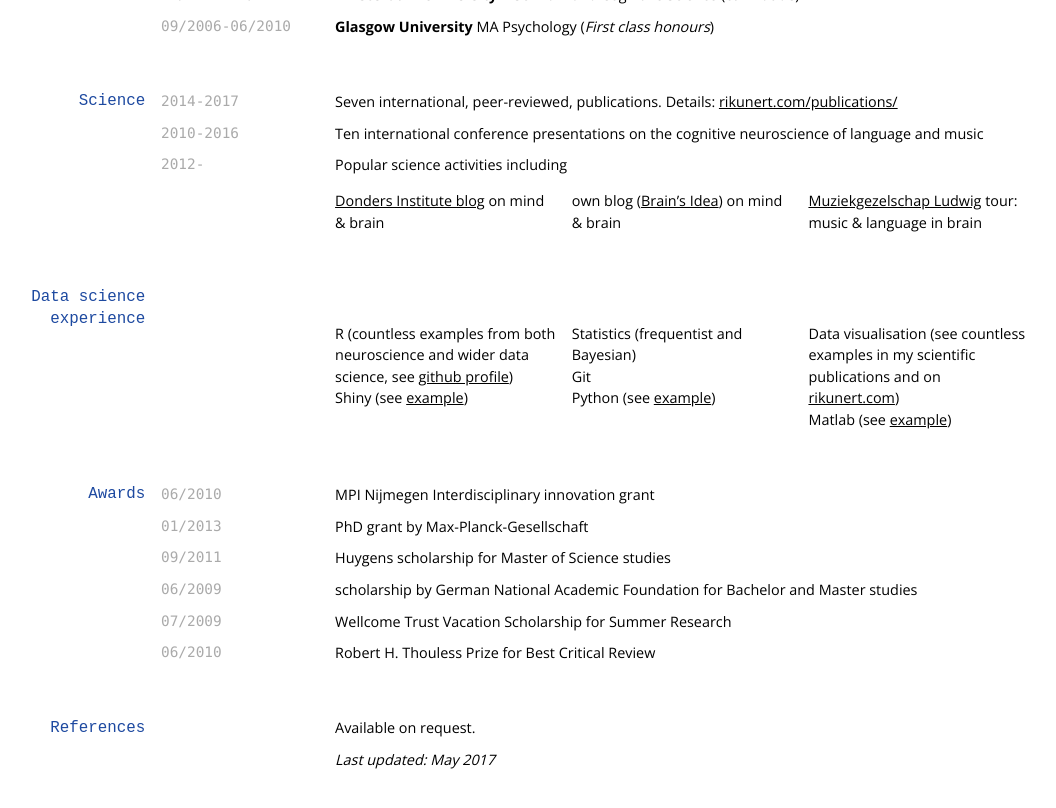
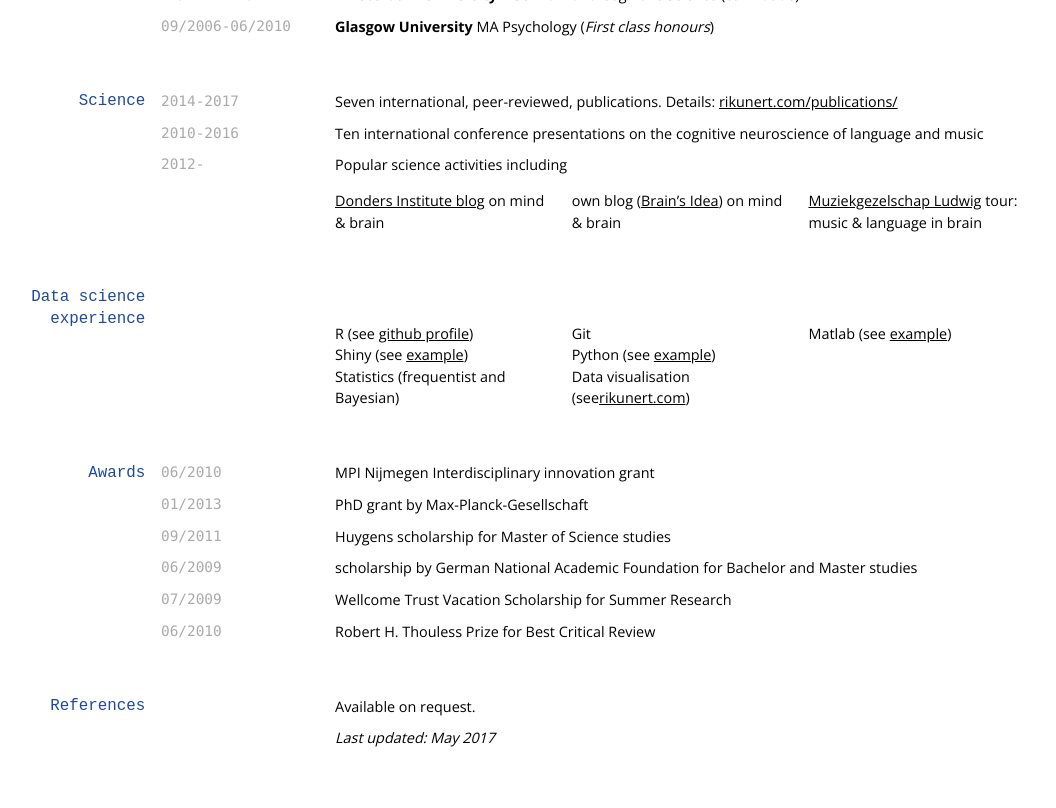
Before and after one commit to rikunert/rikunert.github.io, a Jekyll site: the page built from cv.md, in a window 1280 px wide and 900 px high, scrolled down 1171 px. Shown: the top 808 px of the window, without its empty margins (59-1115 px from the left). Built offline with Jekyll 4.4.1, drawn with Linux system fonts in a browser that asks for light colours; nearby versions of some CDN libraries.

Commit message:
shorten list in cv

```diff
--- a/cv.md
+++ b/cv.md
@@ -81,12 +81,12 @@ Popular science activities including
 
 ## Data science experience
 
-* R (countless examples from both neuroscience and wider data science, see [github profile](http://github.com/rikunert/))
+* R (see [github profile](http://github.com/rikunert/))
 * Shiny (see [example](https://rikunert.shinyapps.io/PLOS_ALM/))
 * Statistics (frequentist and Bayesian)
 * Git
 * Python (see [example](http://rikunert.com))
-* Data visualisation (see countless examples in my scientific publications and on [rikunert.com](http://rikunert.com))
+* Data visualisation (see[rikunert.com](http://rikunert.com))
 * Matlab (see [example](http://rsos.royalsocietypublishing.org/content/3/2/150685.figures-only))
 
 ## Awards
```
